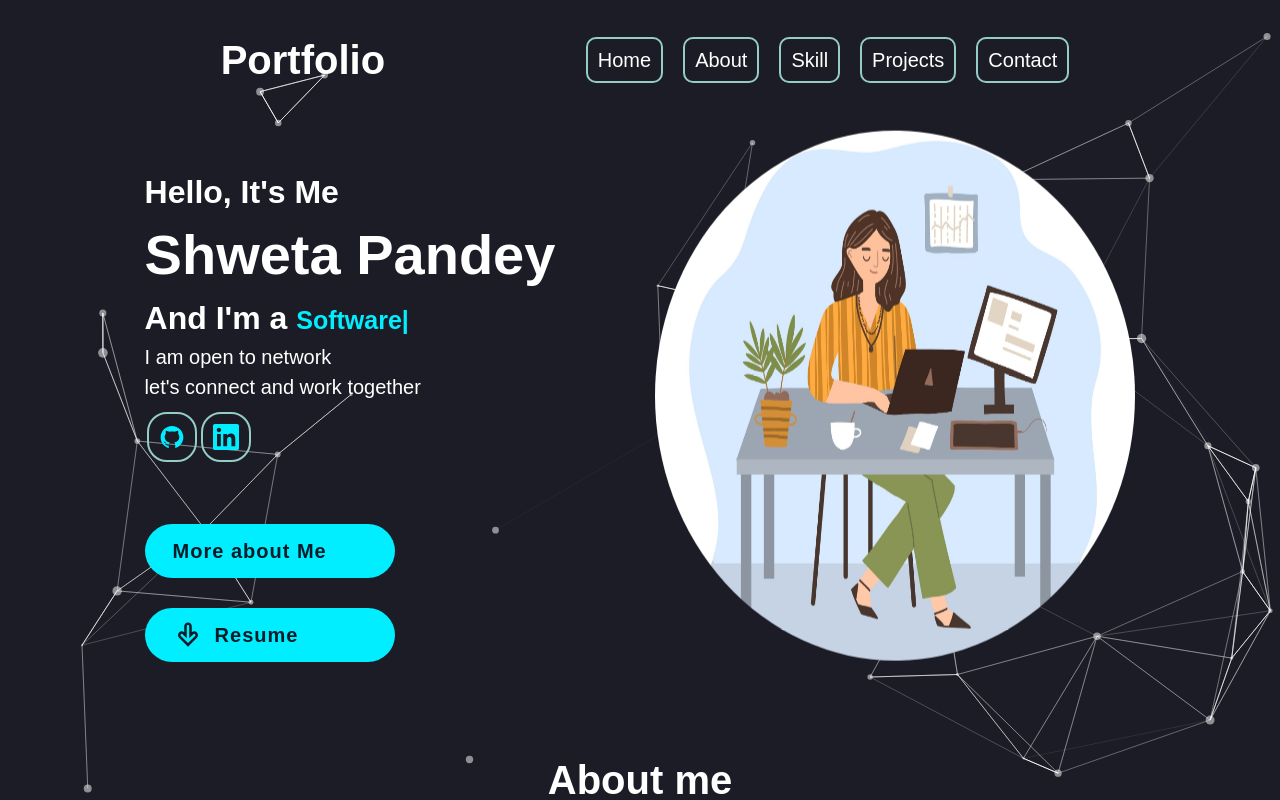
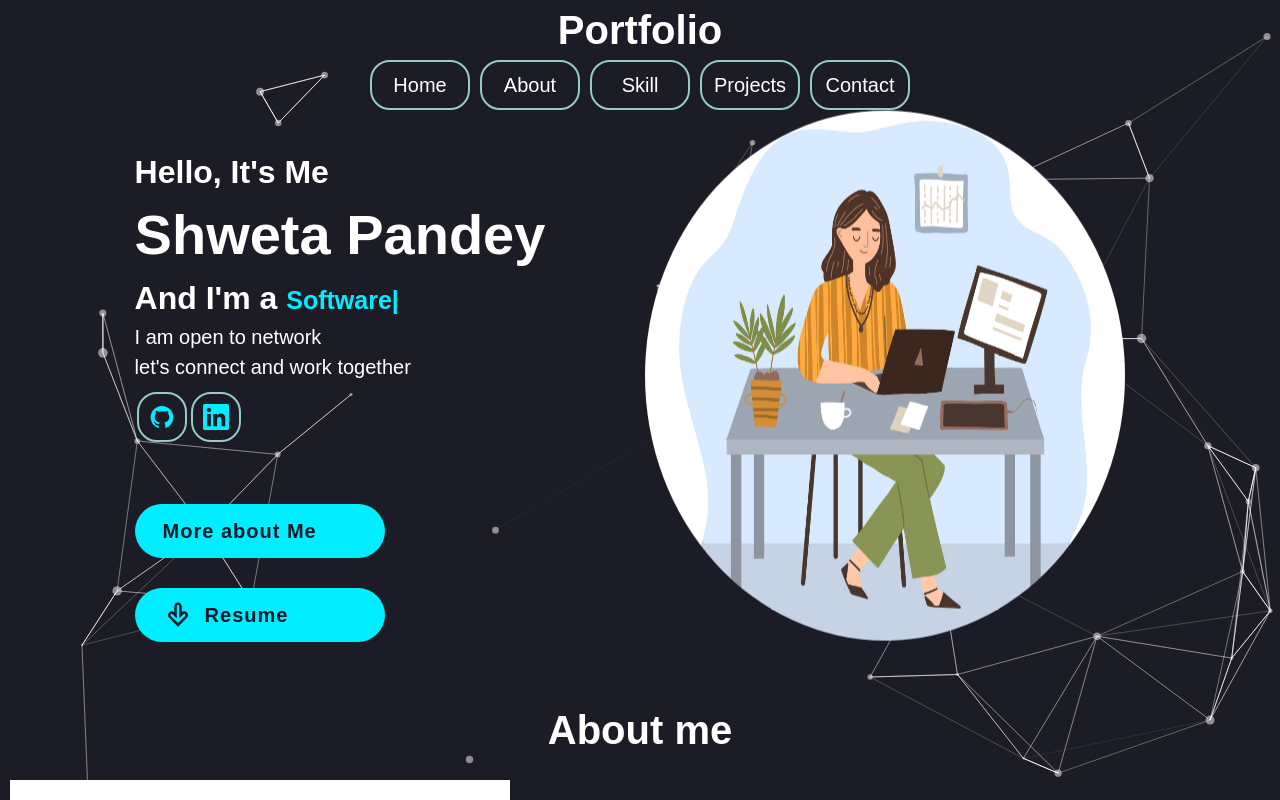
Before and after one commit to pandeyshweta0407/mern-protfolio-frontend, a React (Create React App) app: page / in a window 1280 px wide. Shown: the top 800 px of the page. Built offline with nearby package versions, Linux system fonts and the light colour scheme; a web font is replaced by a local one.

Commit message:
10th commit

```diff
--- a/src/App.css
+++ b/src/App.css
@@ -11,8 +11,9 @@
   flex-direction: column;
   justify-content: center;
   align-items: center;
+  background: #081b29;
+  color: white;
  }
-
 
 .title{
   color: white;
@@ -21,8 +22,10 @@
   font-weight: 700;
   padding: 10px;
   margin: 10px;
-  @media (min-width: 100px) and (max-width: 1000px) {
+  @media (min-width: 100px) and (max-width: 600px) {
     font-size: 20px;
+    padding: 5px;
+    margin: 5px;
   }
 }
 
@@ -32,9 +35,7 @@
   flex-direction: column;
   justify-content: center;
   align-items: center;
-  color: white;
-  padding: 10px;
-  margin: 10px;
+
 }
 
 .home-upper{
@@ -45,18 +46,23 @@
   align-items: center;
 }
 
+.relative{
+  width: 100%;
+  display: flex;
+  flex-direction: column;
+  justify-content: center;
+  align-items: center;
+  background: transparent;
+}
+
 .home-bottom{
-  position: relative;
-  top : 10px;
   width: 100%;
   gap:5em;
- display: flex;
- flex-direction: row;
- justify-content: center;
- align-items: center;
- padding: 10px;
- margin: 10px;
- @media (min-width: 100px) and (max-width: 1000px) {
+  display: flex;
+  flex-direction: row;
+  justify-content: center;
+  align-items: center;
+@media (min-width: 100px) and (max-width: 600px) {
   flex-direction: column;
 }
 }
@@ -64,11 +70,27 @@
 .header{
     width: 100%;
     display: flex;
-    flex-direction: row;
-    justify-content: space-evenly;
+    flex-direction: column;
+    justify-content: center;
     align-items: center;
-    z-index:1 ;
-    padding: 10px;
+
+}
+
+.header-upper{
+  width: 100%;
+  display: flex;
+  flex-direction: column;
+  justify-content: center;
+  align-items: center;
+}
+
+.header-bottom{
+  width: 100%;
+  display: flex;
+  flex-direction: row;
+  justify-content: center;
+  align-items: center;
+  gap:10px;
 }
 
 .logo{
@@ -79,7 +101,7 @@
     cursor: default;
     opacity: 0;
     animation: slideRight 1s ease forwards;
-    @media (min-width: 100px) and (max-width: 1000px) {
+    @media (min-width: 100px) and (max-width: 600px) {
       font-size: 20px;
     }
 
@@ -96,9 +118,13 @@
 }
 }
 
-.navbar a{
-    color: white;
-    display: inline;
+
+.link{
+  width: 100px;
+  height: 50px;
+  display: flex;
+  justify-content: center;
+  align-items: center;
     font-size: 20px;
     transition: .3s;
     text-decoration: none;
@@ -106,17 +132,18 @@
     cursor: pointer;
     opacity: 0;
     animation: slideTop 1s ease forwards;
-    margin: 10px;
-    padding: 10px;
     border: 2px solid rgb(149, 204, 199);
-    border-radius: 10px;
-    @media (min-width: 100px) and (max-width: 1000px) {
+    border-radius: 20px;
+    @media (min-width: 100px) and (max-width: 600px) {
+      width: 50px;
+      height: 25px;
        font-size: 12px;
+
     }
 }
 
 
-.navbar a:hover{
+.link:hover{
   background-color: rgb(41, 59, 62) ;
   border-radius: 20px;
 }
@@ -141,7 +168,7 @@
   border-radius: 50%;
   padding: 10px;
   margin: 10px;
-  @media (min-width: 100px) and (max-width: 1000px)  {
+  @media (min-width: 100px) and (max-width: 600px)  {
     width:300px;
     height: 300px;
    }
@@ -195,7 +222,7 @@
     opacity: 0;
     animation: slideRight 1s ease forwards;
     animation-delay: 1s;
-    @media (min-width: 100px) and (max-width: 1000px) {
+    @media (min-width: 100px) and (max-width: 600px) {
       font-size: 35px;
     }
 }
@@ -283,7 +310,7 @@
     align-items: center;
     text-align: center;
     gap: 10px;
-    @media (min-width: 100px) and (max-width: 1000px) {
+    @media (min-width: 100px) and (max-width: 600px) {
       flex-direction: column-reverse;
     }
  }
@@ -296,7 +323,7 @@
     align-items: center;
     border-radius: 8px;
     margin-right: 50px;
-    @media (min-width: 100px) and (max-width: 1000px)  {
+    @media (min-width: 100px) and (max-width: 600px)  {
       width:300px;
       height: 300px;
      }
@@ -312,7 +339,7 @@
   font-size: 20px;
   padding: 10px;
   margin: 10px;
-  @media (min-width: 100px) and (max-width: 1000px)  {
+  @media (min-width: 100px) and (max-width: 600px)  {
   font-size:12px ;
    }
 
@@ -328,7 +355,7 @@
     align-items: center;
     gap:10px;
     font-weight: 900;
-    @media (min-width: 100px) and (max-width: 1000px) {
+    @media (min-width: 100px) and (max-width: 600px) {
       font-size: 20px;
     }
   }
@@ -342,7 +369,7 @@
     justify-content: center;
     align-items: center;
     gap: 30px;
-    @media (min-width: 100px) and (max-width: 1000px) {
+    @media (min-width: 100px) and (max-width: 600px) {
       flex-direction: column;
     }
   }
@@ -360,7 +387,7 @@
    border: 2px solid rgb(149, 204, 199);
     border-radius: 20px;
    background: #111928D4;
-   @media (min-width: 100px) and (max-width: 1000px) {
+   @media (min-width: 100px) and (max-width: 600px) {
     width: 300px;
    height: 300px;
    font-size: 10px;
@@ -381,7 +408,7 @@
   flex-direction: column;
   justify-content: center;
   align-items: center;
-  @media (min-width: 100px) and (max-width: 1000px) {
+  @media (min-width: 100px) and (max-width: 600px) {
    font-size: 15px;
    gap:5px;
    margin: 5px;
@@ -404,7 +431,7 @@
   .icon{
     color: #0ef;
     font-size: 25px;
-    @media (min-width: 100px) and (max-width: 1000px) {
+    @media (min-width: 100px) and (max-width: 600px) {
       font-size: 15px;
 
 
@@ -423,7 +450,7 @@
    margin: 5px;
     color: #B1B2B3;
     font-size: 20px;
-    @media (min-width: 100px) and (max-width: 1000px) {
+    @media (min-width: 100px) and (max-width: 600px) {
       font-size: 15px;
      }
   }
@@ -467,7 +494,7 @@
     margin: 10px;
     border: 2px solid rgb(52, 179, 204);
     border-radius: 10px;
-    @media (min-width: 100px) and (max-width: 1000px) {
+    @media (min-width: 100px) and (max-width: 600px) {
       width: 300px;
 
       }
@@ -477,7 +504,7 @@
     font-size: 25px;
     color:#219C90  ;
     color: white;
-    @media (min-width: 100px) and (max-width: 1000px) {
+    @media (min-width: 100px) and (max-width: 600px) {
       font-size: 15px;
       }
   }
@@ -498,7 +525,7 @@
     justify-content: center;
     align-items: center;
     gap : 30px;
-    @media (min-width: 100px) and (max-width: 1000px) {
+    @media (min-width: 100px) and (max-width: 600px) {
      flex-direction: column;
     }
   }
@@ -534,7 +561,7 @@
     margin-top: 30px;
 
     color: #E5D4FF;
-    @media (min-width: 100px) and (max-width: 1000px) {
+    @media (min-width: 100px) and (max-width: 600px) {
 
       font-size: 20px;
       }
@@ -569,7 +596,7 @@
     flex-direction: column;
     justify-content: center;
     align-items: center;
-    @media (min-width: 100px) and (max-width: 1000px) {
+    @media (min-width: 100px) and (max-width: 600px) {
       width: 400px;
       height: 400px;
       font-size: 20px;
@@ -586,7 +613,7 @@
     border-radius: 20px;
     padding: 10px;
     margin: 10px;
-    @media (min-width: 100px) and (max-width: 1000px) {
+    @media (min-width: 100px) and (max-width: 600px) {
       width: 300px;
       height: 50px;
      font-size: 20px;
@@ -607,7 +634,7 @@
    padding: 10px;
    margin: 10px;
 
-    @media (min-width: 100px) and (max-width: 1000px) {
+    @media (min-width: 100px) and (max-width: 600px) {
       width: 300px;
       height: 100px;
       font-size: 20px;
@@ -644,7 +671,7 @@
     align-items: center;
     color: white;
    font-size: 20px;
-   @media (min-width: 100px) and (max-width: 1000px) {
+   @media (min-width: 100px) and (max-width: 600px) {
 
     font-size: 10px;
     }
--- a/src/components/Navbar.js
+++ b/src/components/Navbar.js
@@ -3,13 +3,13 @@ import React from 'react'
 function Navbar() {
   return (
     <header id="header" class="header">
-    <div className="logo">Portfolio</div>
-    <div className="navbar">
-      <a href="#Home">Home</a>
-      <a href="#About">About</a>
-      <a href="#Skill">Skill</a>
-      <a href="#Project">Projects</a>
-      <a href="#Contact">Contact</a>
+     <div class="header-upper"><div className="logo">Portfolio</div></div>
+    <div className="header-bottom">
+      <a className="link"  href="#Home">Home</a>
+      <a className="link" href="#About">About</a>
+      <a className="link" href="#Skill">Skill</a>
+      <a className="link" href="#Project">Projects</a>
+      <a className="link" href="#Contact">Contact</a>
     </div>
   </header>
   )
```
